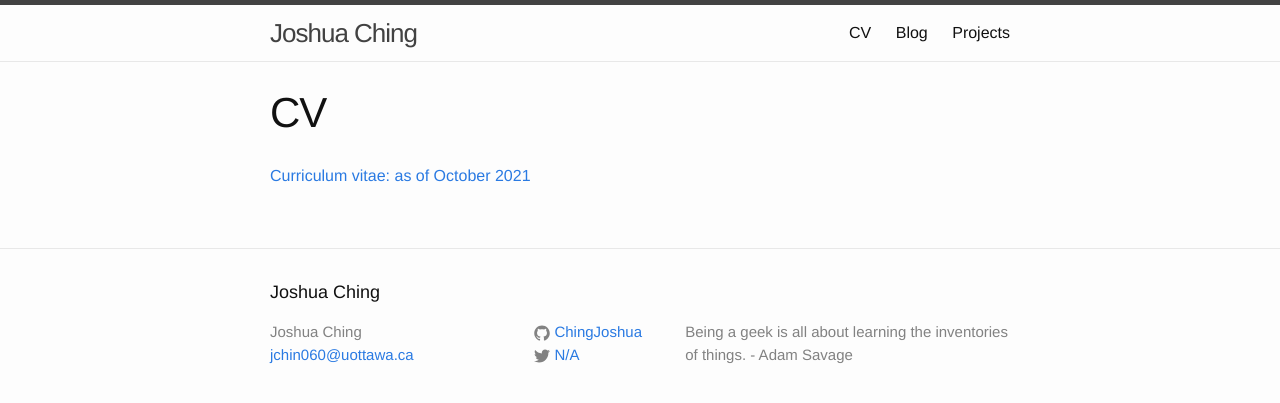
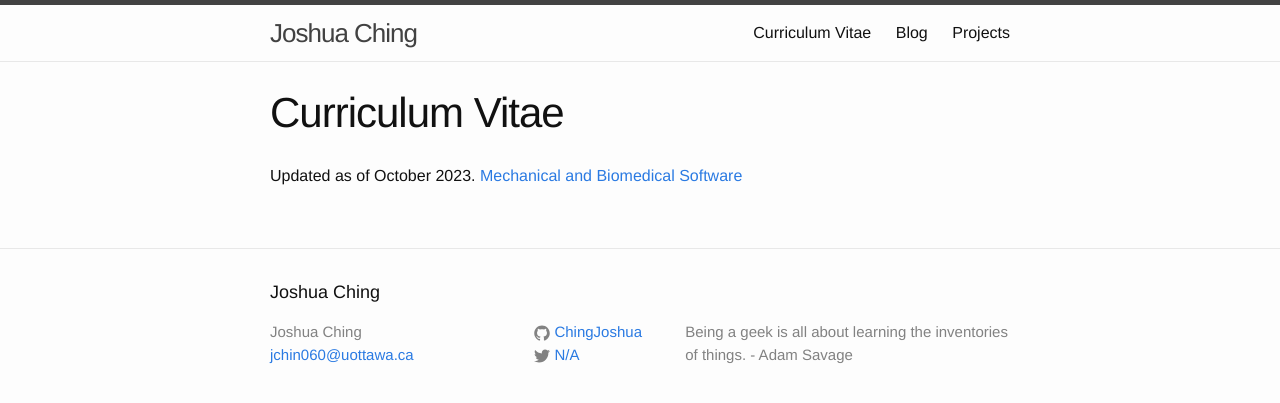
Before and after one commit to ChingJoshua/ChingJoshua.github.io, a Jekyll site: the page built from CV.md, in a window 1280 px wide. Shown: the top 403 px of the page. Built offline with Jekyll 4.4.1, drawn with Linux system fonts in a browser that asks for light colours.

Commit message:
Updates for 2023

```diff
--- a/CV.md
+++ b/CV.md
@@ -1,6 +1,6 @@
 ---
 layout: page
-title: CV
+title: Curriculum Vitae
 permalink: /cv/
 ---
 <!--
@@ -15,4 +15,6 @@ You can find the source code for Jekyll at
 [jekyll](https://github.com/jekyll/jekyll)
 -->
 
-[Curriculum vitae: as of October 2021](/_Joshua-Ching-2021.pdf)
+Updated as of October 2023.
+[Mechanical and Biomedical](/_Joshua-Ching-2023-10-03-mechanical.pdf)
+[Software](/_Joshua-Ching-2023-10-03-software.pdf)
--- a/index.html
+++ b/index.html
@@ -5,10 +5,10 @@ layout: default
 <div class="home">
 
   <h1>About Me</h1>
-  <p>I'm a fourth year undergraduate student studying Biomedical Mechanical Engineering and
+  <p>I'm an outcoming undergraduate student studying Biomedical Mechanical Engineering and
     Computing Technology in the University of Ottawa. I've always wanted to make an impact on
     society by improving quality of life through prosthetics and bionics.</p>
-  <p>I am currently the technical captain of <a href="https://uobionics.com">uOttawa Bionics</a>, a multidisciplinary engineering
+  <p>I was the technical captain of <a href="https://uobionics.com">uOttawa Bionics</a>, a multidisciplinary engineering
     team developing mechatronic and bionic devices to enhance quality of life and facilitate rehabilitation.</p>
 
   <h1>Tools and Skills</h1>
```
Also changed, not shown: 2 other files.
